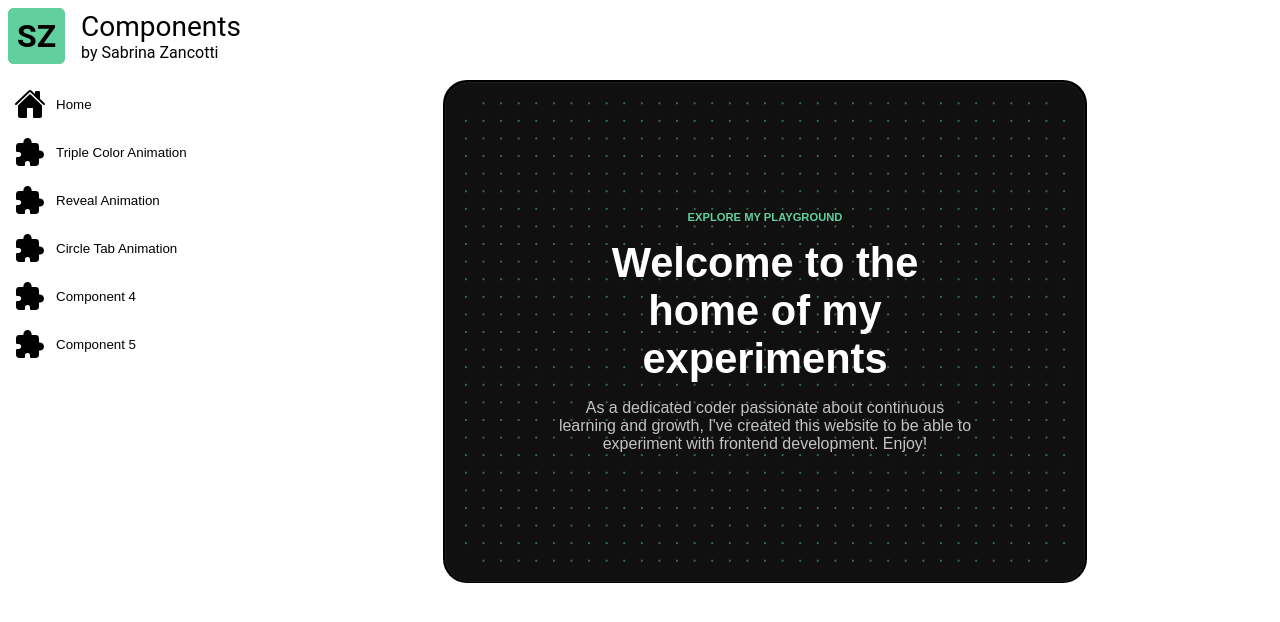
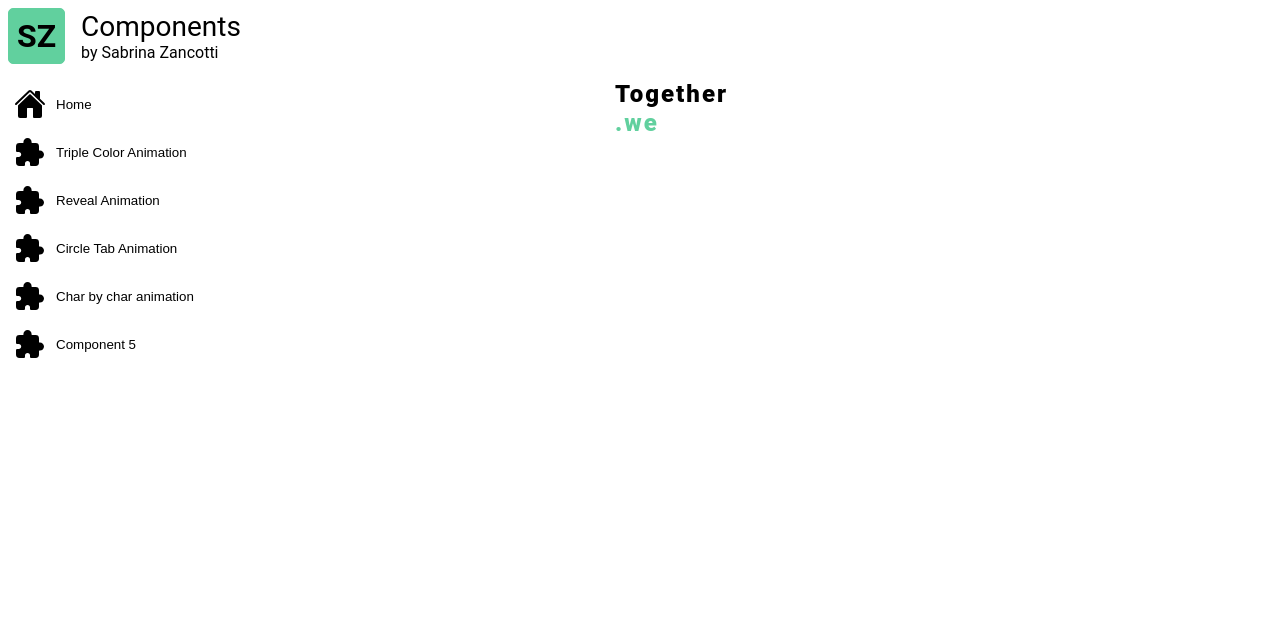
Before and after one commit to Zancotti/components, a React (Vite) app: page /char-by-char-animation in a window 1280 px wide. Before the commit this address led to /. Shown: the top 622 px of the page. Built offline with nearby package versions, Linux system fonts and the light colour scheme.

Commit message:
Added a charByChar animation

```diff
--- a/src/App.tsx
+++ b/src/App.tsx
@@ -7,6 +7,7 @@ import HomePage from "./assets/HomePage";
 import TripleColorAnimation from "./assets/TripleColorAnimation";
 import RevealAnimation from "./assets/RevealAnimation";
 import CircleTabAnimation from "./assets/CircleTabAnimation";
+import CharByCharAnimation from "./assets/CharByCharAnimation";
 
 const App = () => {
   const [scrolled, setScrolled] = useState(false);
@@ -37,7 +38,7 @@ const App = () => {
             <Route path="/triple-color-animation" element={<TripleColorAnimation />} />
             <Route path="/reveal-animation" element={<RevealAnimation />} />
             <Route path="/circle-tab-animation" element={<CircleTabAnimation />} />
-            <Route path="/component4" element={<div>Component 4</div>} />
+            <Route path="/char-by-char-animation" element={<CharByCharAnimation />} />
             <Route path="/component5" element={<div>Component 5</div>} />
             <Route path="*" element={<Navigate to="/" replace />} />
           </Routes>
--- /dev/null
+++ b/src/assets/CharByChar.tsx
@@ -0,0 +1,87 @@
+import React, { useEffect, useState } from "react";
+import styled from "styled-components";
+
+interface CharByCharProps {
+  wordsArray: string[];
+}
+
+const CharByChar: React.FC<CharByCharProps> = ({ wordsArray }) => {
+  const [currentWordIndex, setCurrentWordIndex] = useState<number>(0);
+  const [charsIsVisible, setCharsIsVisible] = useState<boolean[]>([]);
+  const [animationDirection, setAnimationDirection] = useState<string>("right");
+
+  const currentWord = wordsArray[currentWordIndex];
+  const arrayOfLetters = currentWord.split("");
+
+  useEffect(() => {
+    const boolArray = arrayOfLetters.map(() => false);
+    setCharsIsVisible(boolArray);
+  }, [currentWord]);
+
+  const updateRightValue = () => {
+    let index: null | number = null;
+    charsIsVisible.forEach((bool, ind) => {
+      if (index === null && bool === false) {
+        index = ind;
+        const newBoolArray = charsIsVisible.slice();
+        newBoolArray[index] = true;
+        setCharsIsVisible(newBoolArray);
+      }
+    });
+  };
+
+  const updateLeftValue = () => {
+    let index: null | number = null;
+    for (let ind = charsIsVisible.length - 1; ind >= 0; ind--) {
+      if (index === null && charsIsVisible[ind] === true) {
+        index = ind;
+        const newBoolArray = charsIsVisible.slice();
+        newBoolArray[index] = false;
+        setCharsIsVisible(newBoolArray);
+      }
+    }
+  };
+
+  useEffect(() => {
+    if (charsIsVisible.every((value) => value === false) && animationDirection === "left") {
+      setCurrentWordIndex((prevIndex) => (prevIndex + 1) % wordsArray.length);
+      setAnimationDirection("right");
+      return;
+    }
+
+    if (charsIsVisible.every((value) => value === true)) {
+      setAnimationDirection("left");
+    }
+
+    const timeoutId = setTimeout(() => {
+      if (animationDirection === "right") {
+        updateRightValue();
+      } else if (animationDirection === "left") {
+        updateLeftValue();
+      }
+    }, 200);
+
+    return () => clearTimeout(timeoutId);
+  }, [charsIsVisible, animationDirection, wordsArray.length]);
+
+  const letterElements = arrayOfLetters.map((letter, index) => {
+    const isVisible = charsIsVisible[index];
+    return (
+      <LetterContainer key={`${index}-${letter}-${currentWord}`} $isVisible={isVisible} $index={index}>
+        {letter}
+      </LetterContainer>
+    );
+  });
+
+  return <div>{letterElements}</div>;
+};
+
+export default CharByChar;
+
+const LetterContainer = styled.span<{ $isVisible: boolean; $index: number }>`
+  color: rgb(97, 208, 158);
+  opacity: ${({ $isVisible }) => ($isVisible ? 1 : 0)};
+  font-weight: bold;
+  margin: 1px;
+  display: inline-block;
+`;
--- /dev/null
+++ b/src/assets/CharByCharAnimation.tsx
@@ -0,0 +1,40 @@
+import React from "react";
+import styled from "styled-components";
+import CharByChar from "./CharByChar";
+
+const CharByCharAnimation: React.FC = () => {
+  return (
+    <TextContainer>
+      <div>Together</div>
+      <InnerTextContainer>
+        <CharByCharContainer>
+          <WeContainer>.we</WeContainer>
+          <CharByChar wordsArray={["create", "explore", "imagine", "achieve"]} />
+        </CharByCharContainer>
+      </InnerTextContainer>
+    </TextContainer>
+  );
+};
+
+export default CharByCharAnimation;
+
+const TextContainer = styled.div`
+  font-weight: 900;
+  display: flex;
+  flex-direction: column;
+  width: 300px;
+  letter-spacing: 2px;
+  font-size: 1.5rem;
+`;
+const InnerTextContainer = styled.div`
+  display: flex;
+`;
+const WeContainer = styled.div`
+  padding-right: 2px;
+  color: rgb(97, 208, 158);
+`;
+const CharByCharContainer = styled.div`
+  display: flex;
+  justify-content: center;
+  align-items: center;
+`;
--- a/src/assets/Sidebar.tsx
+++ b/src/assets/Sidebar.tsx
@@ -85,13 +85,13 @@ const Sidebar: React.FC = () => {
         <ButtonText>Circle Tab Animation</ButtonText>
       </ComponentButton>
       <ComponentButton
-        aria-label="Component 4"
+        aria-label="Char by char animation"
         onMouseEnter={() => handleMouseEnter(4)}
         onMouseLeave={handleMouseLeave}
-        onClick={() => handleButtonClick(4, "/component4")}
+        onClick={() => handleButtonClick(4, "/char-by-char-animation")}
       >
         <IoExtensionPuzzle size="2rem" />
-        <ButtonText>Component 4</ButtonText>
+        <ButtonText>Char by char animation</ButtonText>
       </ComponentButton>
       <ComponentButton
         aria-label="Component 5"
```
